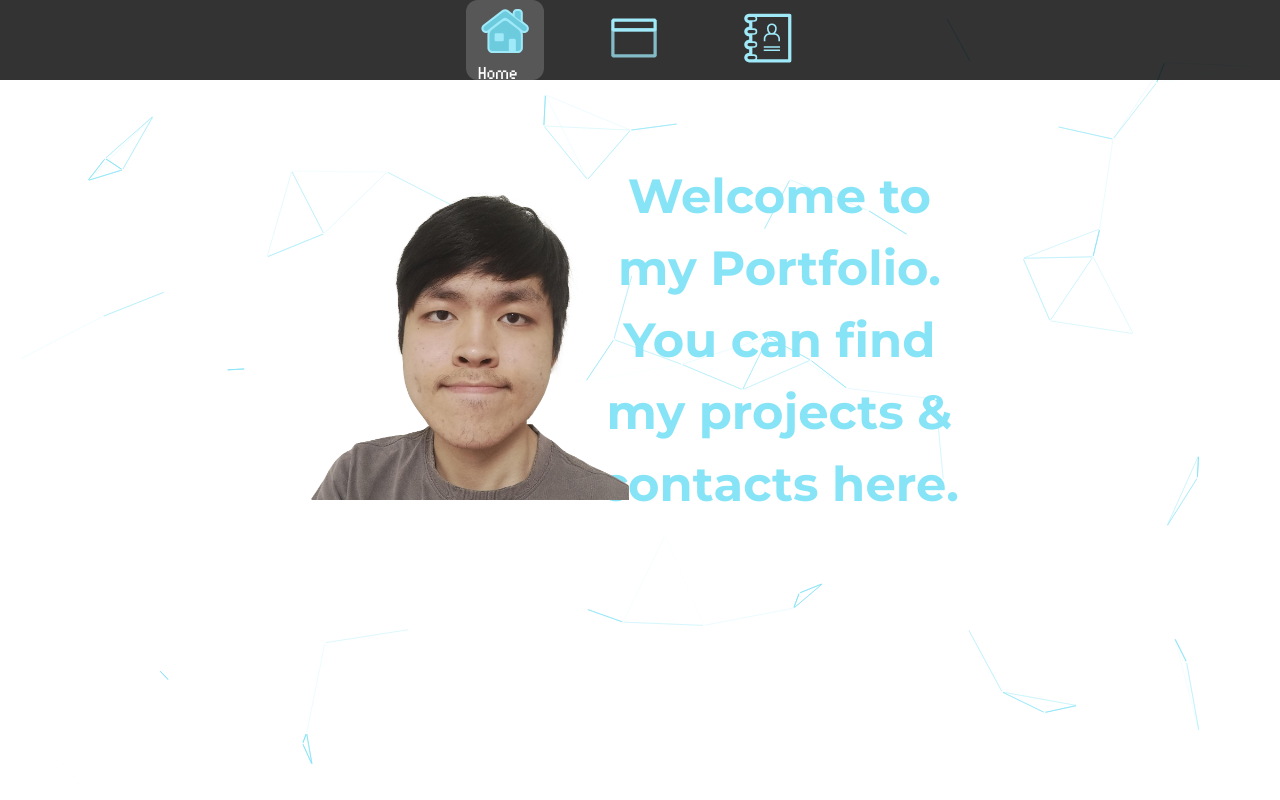
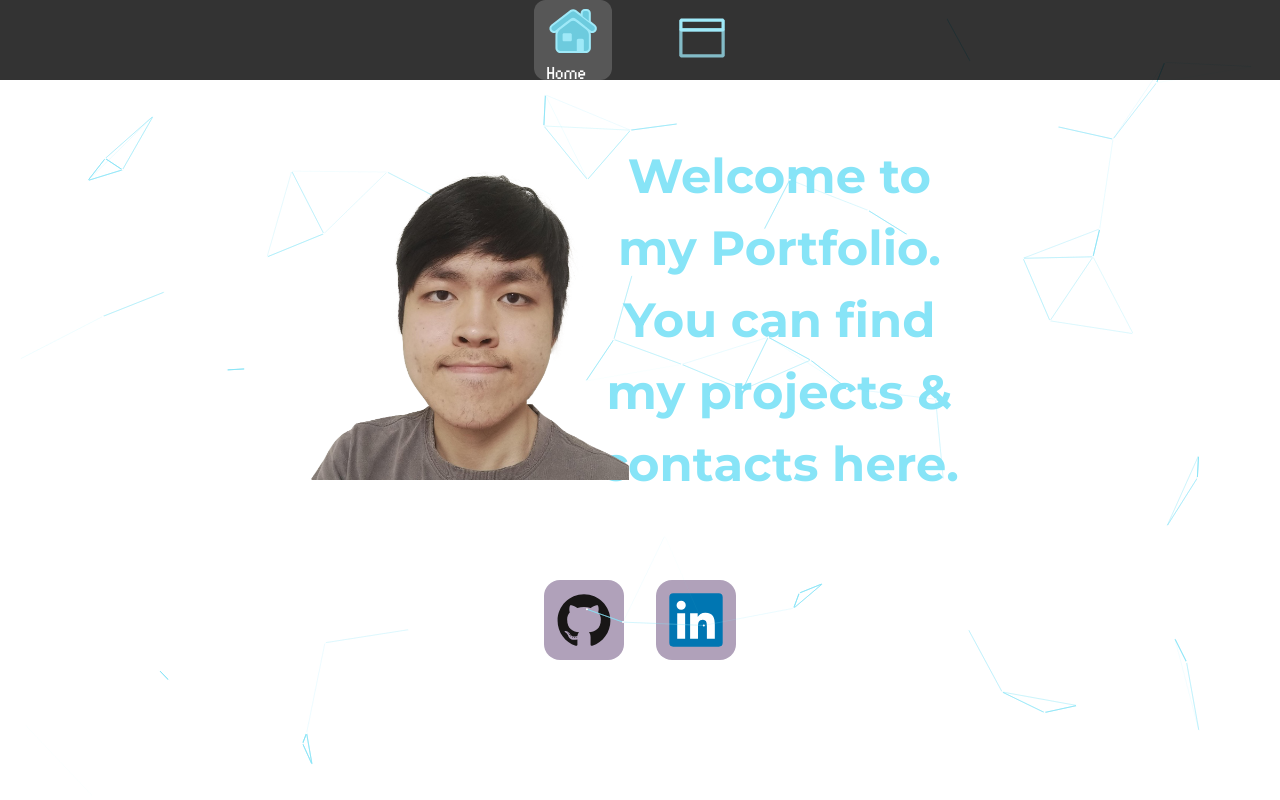
Before and after one commit to DerrekNguyen/Portfolio, a React (Vite) app in the folder portfolio/: page /home in a window 1280 px wide. Built offline with nearby package versions, Linux system fonts and the light colour scheme.

Commit message:
contacts done.

```diff
--- a/portfolio/src/App.css
+++ b/portfolio/src/App.css
@@ -1,43 +1,9 @@
 #root {
   width: 100%;
-  margin: 5rem;
+  height: 100%;
   text-align: center;
   display: flex;
+  flex-direction: column;
   justify-content: center;
+  align-items: center;
 }
-
-.logo {
-  height: 6em;
-  padding: 1.5em;
-  will-change: filter;
-  transition: filter 300ms;
-}
-.logo:hover {
-  filter: drop-shadow(0 0 2em #646cffaa);
-}
-.logo.react:hover {
-  filter: drop-shadow(0 0 2em #61dafbaa);
-}
-
-@keyframes logo-spin {
-  from {
-    transform: rotate(0deg);
-  }
-  to {
-    transform: rotate(360deg);
-  }
-}
-
-@media (prefers-reduced-motion: no-preference) {
-  a:nth-of-type(2) .logo {
-    animation: logo-spin infinite 20s linear;
-  }
-}
-
-.card {
-  padding: 2em;
-}
-
-.read-the-docs {
-  color: #888;
-}
--- a/portfolio/src/App.tsx
+++ b/portfolio/src/App.tsx
@@ -2,7 +2,6 @@ import Home from './pages/Home'
 import NavBar from './components/NavBar/NavBar';
 import ParticleComponent from './components/Particles';
 import Projects from './pages/Projects';
-import Contacts from './pages/Contacts';
 import { BrowserRouter as Router, Routes, Route, Navigate } from 'react-router-dom'
 import './App.css'
 
@@ -15,7 +14,6 @@ function App() {
         <Route path="/" element={<Navigate to="/home"/>} />
         <Route path="/home" element={<Home />} />
         <Route path="/projects" element={<Projects />}/>
-        <Route path="/contacts" element={<Contacts />}/>
       </Routes>
     </Router>
   );
--- a/portfolio/src/components/NavBar/NavBar.tsx
+++ b/portfolio/src/components/NavBar/NavBar.tsx
@@ -1,8 +1,6 @@
 import '../../styles/navBar.css'
 import ProjectDefault from '../../assets/icons/ProjectDefault.svg'
 import ProjectHover from '../../assets/icons/ProjectHover.svg'
-import ContactDefault from '../../assets/icons/ContactDefault.svg'
-import ContactHover from '../../assets/icons/ContactHover.svg'
 import HomeDefault from '../../assets/icons/HomeDefault.svg'
 import HomeHover from '../../assets/icons/HomeHover.svg'
 import NavBarItem from './NavBarItem.tsx'
@@ -12,7 +10,6 @@ function NavBar() {
     <div className='navBar'>
       <NavBarItem imgDefault={HomeDefault} imgHover={HomeHover} label='Home' path='/home'></NavBarItem>
       <NavBarItem imgDefault={ProjectDefault} imgHover={ProjectHover} label='Projects' path='/projects'></NavBarItem>
-      <NavBarItem imgDefault={ContactDefault} imgHover={ContactHover} label='Contacts' path='/contacts'></NavBarItem>
     </div>
   );
 }
--- a/portfolio/src/components/Projects/ProjectItem.tsx
+++ b/portfolio/src/components/Projects/ProjectItem.tsx
@@ -56,13 +56,13 @@ function ProjectItem({ id, title, description, image, technologies, gitHubLink,
           transition: { duration: 0.15, ease: "easeInOut" }
         }}
         initial={{
-          y: 20,
+          opacity: 0,
         }}
         animate={{
-          y: 0,
+          opacity: 1,
         }}
         transition={{
-          y: {duration: 1},
+          opacity: {duration: 1},
         }}
       >
         <motion.img
--- a/portfolio/src/index.css
+++ b/portfolio/src/index.css
@@ -25,9 +25,10 @@ a:hover {
 }
 
 body {
-  margin-top: 5rem;
   display: flex;
   place-items: center;
+  height: 100vh;
+  width: auto;
 }
 
 h1 {
--- a/portfolio/src/pages/Contacts.tsx
+++ /dev/null
@@ -1,12 +0,0 @@
-import { useNavigate } from "react-router-dom";
-
-function Contacts() {
-    const navigate = useNavigate();
-    return (
-        <div>
-
-        </div>
-    );
-}
-
-export default Contacts;
--- a/portfolio/src/pages/Home.tsx
+++ b/portfolio/src/pages/Home.tsx
@@ -1,8 +1,70 @@
 import face from '../assets/images/face.png'
 import '../styles/homepage.css'
 import * as motion from "motion/react-client"
+import GitHubIcon from "../assets/icons/GitHub.svg"
+import LinkedInIcon from "../assets/icons/LinkedIn.svg"
+
+interface ContactItemProps {
+  name: string,
+  image: string,
+  link: string
+  variants?: any,
+  imageVariants?: any,
+}
+
+function ContactItem({name, image, link, variants, imageVariants }: ContactItemProps) {
+  return (
+    <motion.div
+      variants={variants}
+      className='h-[100%] aspect-square rounded-[20%] bg-[#B0A1BA] flex justify-center items-center'
+      title={name}
+    >
+      <motion.div
+        whileHover="hover"
+      >
+      <a
+        className='h-[100%] w-[100%] flex justify-center items-center'
+        href={link}
+        target='_blank'
+      >
+        <motion.img
+          className='h-[70%] w-[70%]'
+          src={image}
+          variants={imageVariants}
+        />
+      </a>
+      </motion.div>
+    </motion.div>
+  );
+}
 
 function Home() {
+  const containerVariants = {
+    hidden: { opacity: 0 },
+    visible: {
+      opacity: 1,
+      transition:
+      {
+        duration: 0.5,
+        staggerChildren: 0.3,
+        when: "beforeChildren",
+      },
+    },
+  };
+
+  const itemVariants = {
+    hidden: { y: 20, opacity: 0 },
+    visible: {
+      y: 0,
+      opacity: 1,
+      transition: { duration: 1, ease: "easeOut" },
+    },
+  };
+
+  const imageVariants = {
+    hover: { scale: 1.25}
+  }
+
   return (
     <>
       <div className='introContainer'>
@@ -43,6 +105,15 @@ function Home() {
           </p>
         </motion.div>
       </div>
+      <motion.div
+        className='contactContainer'
+        variants={containerVariants}
+        initial="hidden"
+        animate="visible"
+      >
+        <ContactItem name="GitHub" image={GitHubIcon} link="https://github.com/DerrekNguyen" variants={itemVariants} imageVariants={imageVariants} />
+        <ContactItem name="LinkedIn" image={LinkedInIcon} link="https://www.linkedin.com/in/nguyen-minh-nhat-445865330/" variants={itemVariants} imageVariants={imageVariants} />
+      </motion.div>
     </>
   )
 }
--- a/portfolio/src/pages/Projects.tsx
+++ b/portfolio/src/pages/Projects.tsx
@@ -57,7 +57,7 @@ function Projects() {
   ];
 
   return (
-    <div className="gap-[5rem] flex flex-wrap">
+    <div className="gap-[5rem] flex flex-wrap justify-center mt-[20rem]">
       {projects.map((proj, i) => (
         <ProjectItem
           key={i}
--- a/portfolio/src/styles/homepage.css
+++ b/portfolio/src/styles/homepage.css
@@ -12,7 +12,9 @@
 .introContainer {
     display: flex;
     align-items: center;
+    justify-content: center;
     gap: 10px;
+    margin-bottom: 10vh;
 }
 
 .faceImg {
@@ -35,6 +37,15 @@
 .introTextContainer p {
     color: #87e4f7;
     font-family: "Montserrat";
-    font-size: clamp(1rem, 7vh, 3rem);
+    font-size: clamp(1rem, 3rem, 10rem);
     font-weight: bolder;
 }
+
+.contactContainer {
+    height: 10vh;
+    display: flex;
+    flex-direction: row;
+    gap: 2rem;
+    width: auto;
+    justify-self: center;
+}
```
Also changed, not shown: portfolio/src/assets/icons/LinkedIn.svg (added).
